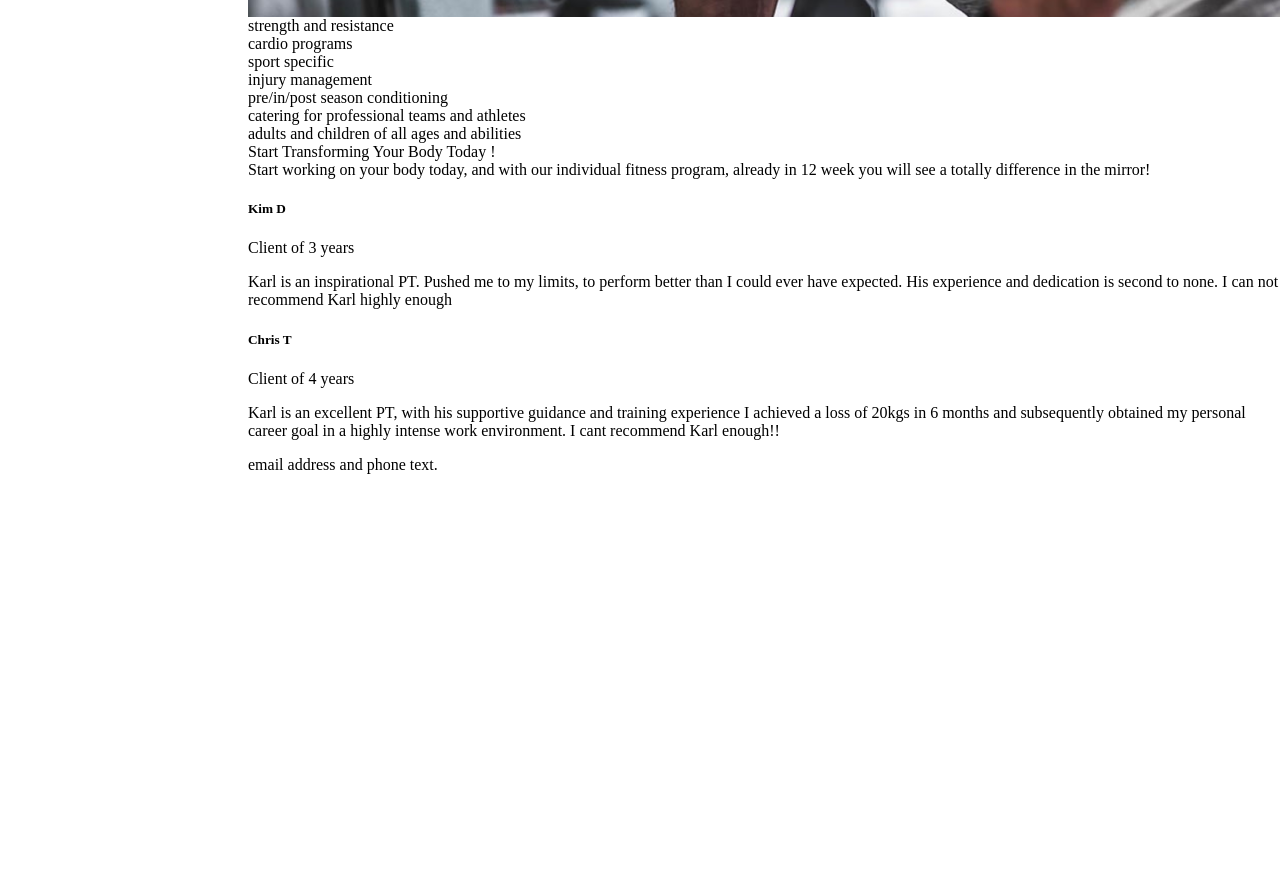
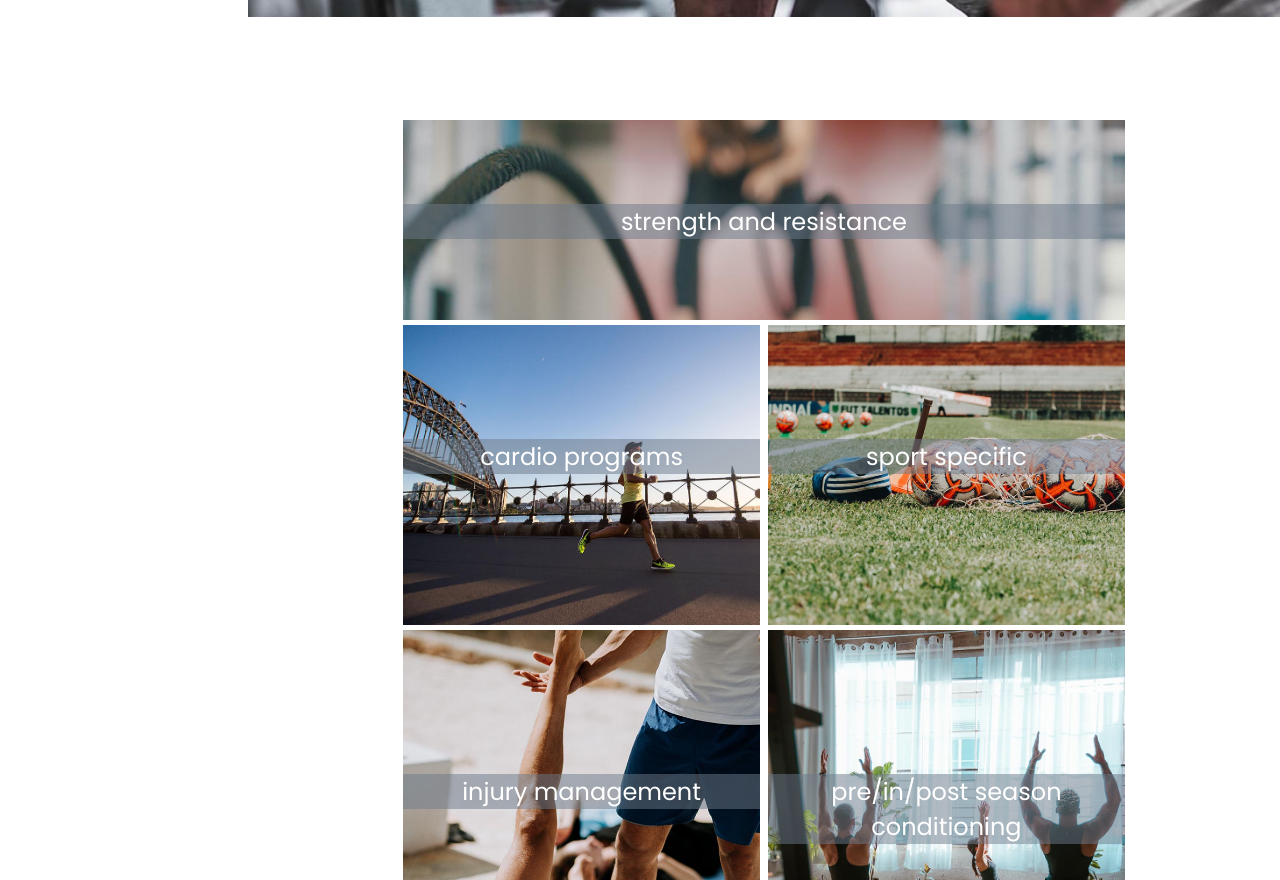
Before and after one commit to qinjiabo1990/Karl-Gray-personal-webapp, a plain HTML site: page index.html in a window 1280 px wide. Shown: the part 1920-2800 px from the top of the page. Before the commit the page ends 2402 px from the top, so only its background shows below. Drawn offline with Linux system fonts and the light colour scheme.

Commit message:
update services

```diff
--- a/index.html
+++ b/index.html
@@ -32,7 +32,7 @@
         <div class="welcome">
           <div class="welcome-text">
             <h1>HEALTHY PURSUITS PERSONAL TRAINER</h1>
-            <h2>Look Good - Fell Good</h2>
+            <h2>Look Good - Feel Good</h2>
             <p>Karl Alexander Gray</p>
           </div>
         </div>
@@ -40,7 +40,7 @@
         <div class="intro">
           <div class="intro-text">
             <div class="intro-text-format">
-              <h2>Over 30 year's service to the fitness industry</h2>
+              <h2>Over 30-year service to the fitness industry</h2>
               <!-- <p>introduction of you self</p> ask Karl write sth here -->
               <p>
                 here is some article here here is some article here here is some
@@ -64,7 +64,7 @@
 
         <!-- experience -->
         <div class="experience">
-           <!-- ask karl -->
+          <!-- ask karl -->
           <div class="experience-card">
             <p>30</p>
             <p>Years of Experience</p>
@@ -81,12 +81,29 @@
 
         <!--services-->
         <div class="services">
-          <div class="services-card">strength and resistance</div>
-          <div class="services-card">cardio programs</div>
-          <div class="services-card">sport specific</div>
-          <div class="services-card">injury management</div>
-          <div class="services-card">pre/in/post season conditioning</div>
+          <div class="services-cards">
+            <div class="services-cards-top">
+              <p>strength and resistance</p>
+            </div>
+            <div class="services-cards-pair">
+              <div class="services-cards-pair-cardio">
+                <p>cardio programs</p>
+              </div>
+              <div class="services-cards-pair-sport">
+                <p>sport specific</p>
+              </div>
+            </div>
+            <div class="services-cards-pair">
+              <div class="services-cards-pair-injury">
+                <p>injury management</p>
+              </div>
+              <div class="services-cards-pair-conditioning">
+                <p>pre/in/post season conditioning</p>
+              </div>
+            </div>
+          </div>
         </div>
+
         <div class="services-range">
           <div>catering for professional teams and athletes</div>
           <div>adults and children of all ages and abilities</div>
@@ -94,8 +111,11 @@
         <!--Program-->
         <div class="Program">
           <div>Start Transforming Your Body Today !</div>
-          <div>Start working on your body today, and with our individual fitness program, already
-            in 12 week you will see a totally difference in the mirror!</div>
+          <div>
+            Start working on your body today, and with our individual fitness
+            program, already in 12 week you will see a totally difference in the
+            mirror!
+          </div>
         </div>
         <!--comment-->
         <div class="comment">
@@ -122,7 +142,7 @@
           <div class="comment-card"></div>
         </div>
         <!--contact-->
-        <div class="contact">email address and phone text.</div>
+        <div class="contact">Consultation</div>
       </div>
     </section>
     <footer></footer>
--- a/sass/index.scss
+++ b/sass/index.scss
@@ -25,6 +25,19 @@ $font-title: "Poppins", sans-serif;
   background-repeat: no-repeat;
 }
 
+%card-text {
+  p {
+    position: absolute;
+    top: 30%;
+    width: 100%;
+    text-align: center;
+    color:$font-white;
+    font-family: $font-title;
+    font-size: 24px;
+    background-color: rgba(108, 122, 137, 0.5) ;
+  }
+}
+
 * {
   box-sizing: border-box;
   font-family: inherit;
@@ -39,7 +52,6 @@ header {
   left: 0;
   top: 0;
 }
-
 
 section {
   margin-left: -10px;
@@ -76,32 +88,32 @@ section {
   }
 }
 
-.intro{
+.intro {
   @extend %flex-row;
   margin-top: 10%;
   margin-bottom: 10%;
   text-align: center;
-    &-text{
+  &-text {
     @extend %flex-row;
     background-color: $bg-section;
     color: #cccccc;
     width: 90%;
 
-        &-format{
+    &-format {
       width: 65%;
       margin-bottom: 10%;
-            h2{
+      h2 {
         margin-top: 10%;
         font-size: 35px;
         color: $font-white;
         font-family: $font-title;
       }
-            p{
+      p {
         font-size: 16px;
         margin-bottom: 15%;
         line-height: 1.7;
       }
-            h4{
+      h4 {
         font-size: 20px;
         color: $font-white;
       }
@@ -109,17 +121,72 @@ section {
   }
 }
 
-.experience{
+.experience {
   @extend %bg-image-set;
   @extend %flex-row;
   justify-content: space-around;
   background-image: url(../img/certificate.jpg);
   width: 100%;
   min-height: 300px;
-    &-card{
+  margin-bottom: 10%;
+  &-card {
     text-align: center;
-        color:$font-white;
+    color: $font-white;
     font-size: 25px;
     margin: 20px;
   }
 }
+
+.services {
+  @extend %flex-row;
+  &-cards {
+    width: 70%;
+    &-top {
+      @extend %bg-image-set;
+      @extend %card-text;
+      position: relative;
+      width: 100%;
+      min-width: 200px;
+      height: 200px;
+      background-image: url(../img/strength.jpg);
+    }
+    &-pair {
+      @extend %flex-row;
+      margin-top: 5px;
+      &-cardio {
+        @extend %bg-image-set;
+        position: relative;
+        @extend %card-text;
+        width: 49.5%;
+        height: 300px;
+        background-image: url(../img/cardio.jpg);
+        margin-right: 1%;
+      }
+      &-sport {
+        @extend %bg-image-set;
+        position: relative;
+        @extend %card-text;
+        width: 49.5%;
+        height: 300px;
+        background-image: url(../img/sport.jpg);
+      }
+      &-injury {
+        @extend %bg-image-set;
+        position: relative;
+        @extend %card-text;
+        width: 49.5%;
+        height: 400px;
+        background-image: url(../img/injury.jpg);
+        margin-right: 1%;
+      }
+      &-conditioning {
+        @extend %bg-image-set;
+        position: relative;
+        @extend %card-text;
+        height: 400px;
+        width: 49.5%;
+        background-image: url(../img/season-conditioning.jpg);
+      }
+    }
+  }
+}
```
Also changed, not shown: css/index.css, img/all-ages-training.jpg (added), img/cardio.jpg (added), img/injury.jpg (added), img/professional-training.jpg (added), img/season-conditioning.jpg (added), img/sport.jpg (added), img/strength.jpg (added), 1 other file. Lines whose indentation alone changed are shown as unchanged.
